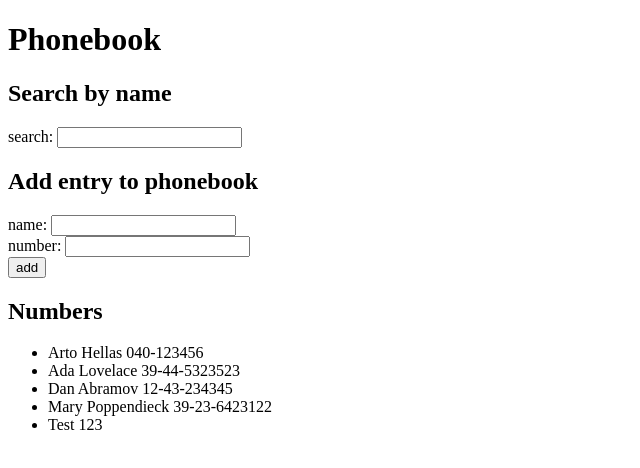
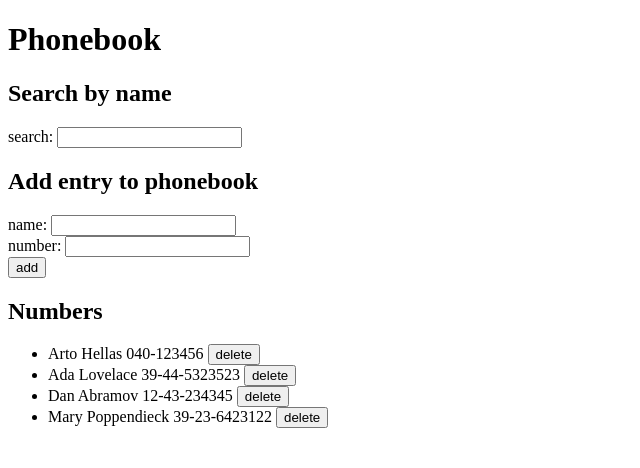
Before and after one commit to kavehsb/fullstack-projects, a React (Create React App) app in the folder part2/phonebook/: page / in a window 1280 px wide. Shown: the top 468 px of the page, without its empty margins (0-640 px from the left). Built offline with nearby package versions, Linux system fonts and the light colour scheme; data requests are answered from the project's data file.

Commit message:
Complete exercise 2.17

```diff
--- a/part2/phonebook/db.json
+++ b/part2/phonebook/db.json
@@ -19,11 +19,6 @@
       "name": "Mary Poppendieck",
       "number": "39-23-6423122",
       "id": 4
-    },
-    {
-      "name": "Test",
-      "number": "123",
-      "id": 5
     }
   ]
 }
--- a/part2/phonebook/src/App.js
+++ b/part2/phonebook/src/App.js
@@ -54,6 +54,14 @@ const App = () => {
   const handleNewNum = event => setNewNum(event.target.value)
   const handleNameToSearch = event => setNameToSearch(event.target.value)
 
+  const deleteEntry = (id, name) => {
+    if (window.confirm(`Delete ${name}?`)) {
+      phonebookServices
+      .deleteData(id)
+      .then(() => setPersons(persons.filter(p => p.id !== id)))
+    }
+  }
+
   return (
     <div>
 
@@ -76,6 +84,7 @@ const App = () => {
 
       <Persons
         filteredNames={filteredNames}
+        buttonHandler={deleteEntry}
       />
 
     </div>
--- a/part2/phonebook/src/components/Persons.js
+++ b/part2/phonebook/src/components/Persons.js
@@ -1,16 +1,22 @@
 import React from 'react'
 
-const Person = ({name, number}) => {
+const Person = ({id, name, number, buttonHandler}) => {
     return (
-      <li>{name} {number}</li>
+      <li>{name} {number} <button onClick={() => buttonHandler(id, name)}>delete</button></li>
     )
 }
 
-const Persons = ({filteredNames}) => {
+const Persons = ({filteredNames, buttonHandler}) => {
     return (
       <ul>
         {filteredNames.map(person =>
-          <Person key={person.name} name={person.name} number={person.number} />)}
+          <Person
+            key={person.name}
+            id={person.id}
+            name={person.name}
+            number={person.number}
+            buttonHandler={buttonHandler}
+          />)}
       </ul>
     )
 }
--- a/part2/phonebook/src/services/phonebookServices.js
+++ b/part2/phonebook/src/services/phonebookServices.js
@@ -10,6 +10,10 @@ const createData = personObj => {
     return axios.post(baseUrl, personObj).then(response => response.data)
 }
 
-const exportFunctions = {fetchData, createData}
+const deleteData = id => {
+    return axios.delete(baseUrl + `/${id}`)
+}
+
+const exportFunctions = {fetchData, createData, deleteData}
 
 export default exportFunctions
```
